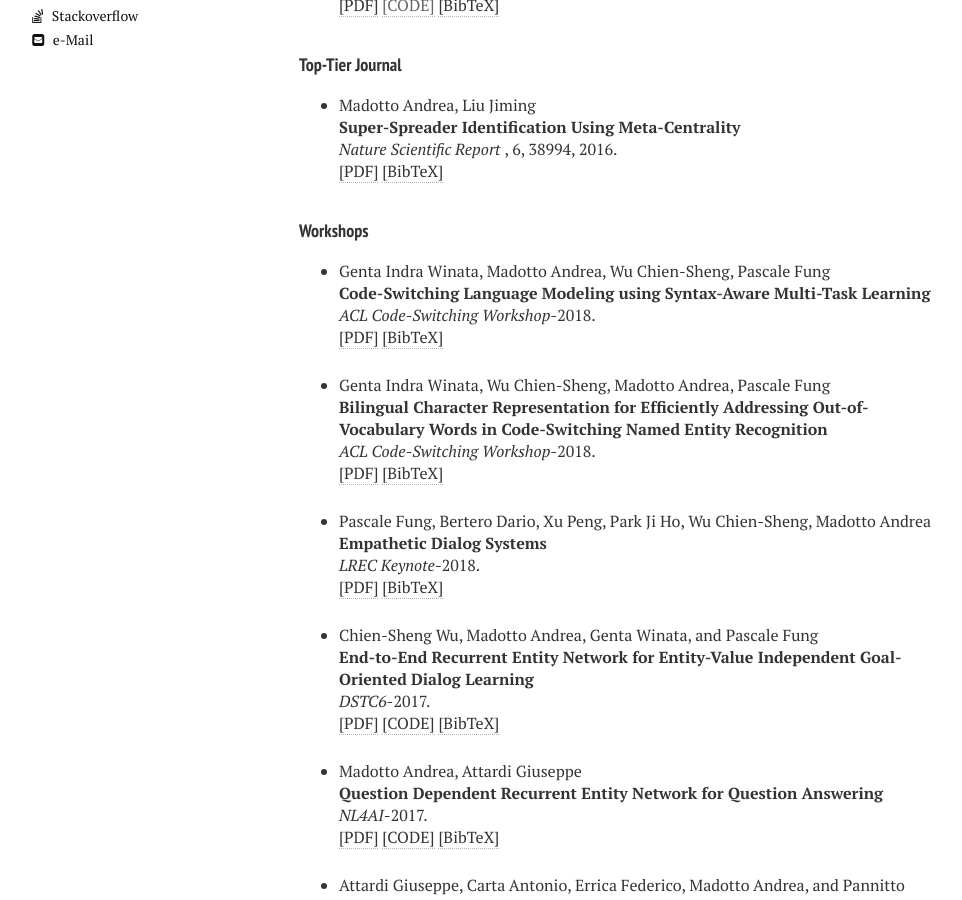
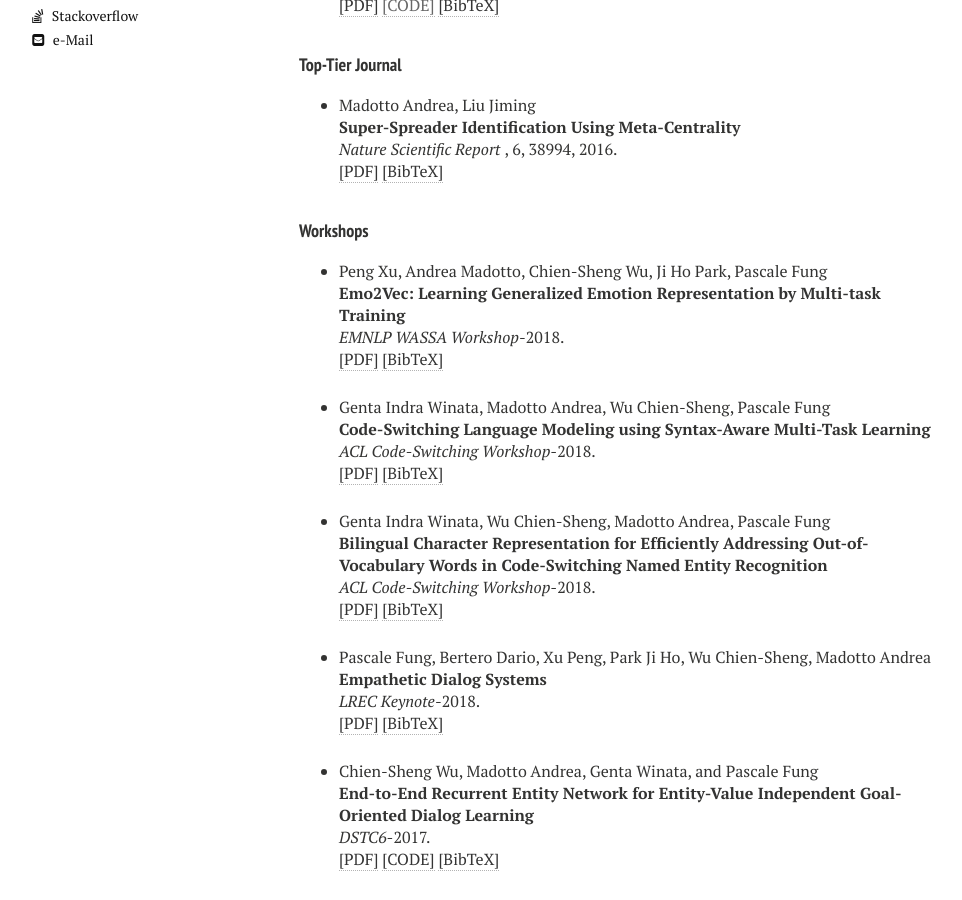
Before and after one commit to andreamad8/OLDWEBSITE, a Jekyll site: the page built from publications.md, in a window 1280 px wide and 900 px high, scrolled down 487 px. Shown: the whole window, without its empty margins (21-983 px from the left). Built offline with Jekyll 4.4.1, drawn with Linux system fonts in a browser that asks for light colours; nearby versions of some CDN libraries.

Commit message:
little update

```diff
--- a/_layouts/cv.html
+++ b/_layouts/cv.html
@@ -76,6 +76,7 @@
 
     <ul>
     <p align="center" ><img src="{{ site.url }}/images/CV/008-education.png" alt="Education" width="120" height="120"></p>
+    <li align="left"><strong>Ph.D.</strong> degree in Electronic & Computer Engineering (Present) </br> supervised by <a href="https://en.wikipedia.org/wiki/Pascale_Fung" target="_blank">Pascale Fung</a>.</li>
     <li align="left"><strong>M.Sc.</strong> degree in Computer Science at Pisa University 110/110 </br> Honours supervised by <a href="http://pages.di.unipi.it/attardi/" target="_blank">Prof. Giuseppe Attardi</a>.</li>
     <li align="left"><strong>M.Sc.</strong> degree in Advanced Information Systems at HKBU 3.89/4.0 Distintion supervised by <a href="https://www.comp.hkbu.edu.hk/~jiming/" target="_blank">Prof. Liu Jiming</a>.</li>
     <li align="left" class="bottom-three"><strong>B.Sc.</strong> degree in Computer Science at Perugia University 110/110 Honours supervised by <a href="https://www.unipg.it/personale/cristina.pinotti" target="_blank">Prof. Pinotti Maria Cristina</a>.</li>
--- a/_layouts/publications.html
+++ b/_layouts/publications.html
@@ -122,14 +122,16 @@ Madotto Andrea*, Chien-Sheng Wu*, and Pascale Fung<br><b>Mem2Seq: Effectively In
 <a href="" target="_blank">[CODE]</a>
 <a href="javascript:toggleBibtex('ICASSP2018')">[BibTeX]</a>
 </p>
-<div id="bib_ICASSP2018" class="bibtex noshow">
+<div id="bib_wu2018end" class="bibtex noshow">
 <pre>
-  @article{2801-18,
-    url = {http://sigport.org/2801},
-    author = {Chien-Sheng Wu; Andrea Madotto; Genta Winata; Pascale Fung},
-    publisher = {IEEE SigPort},
-    title = {End-to-End Dynamic Query Memory Network for Entity-Value Independent Task-Oriented Dialog},
-    year = {2018} }
+  @inproceedings{wu2018end,
+    title={End-to-End Dynamic Query Memory Network for Entity-Value Independent Task-Oriented Dialog},
+    author={Wu, Chien-Sheng and Madotto, Andrea and Winata, Genta Indra and Fung, Pascale},
+    booktitle={2018 IEEE International Conference on Acoustics, Speech and Signal Processing (ICASSP)},
+    pages={6154--6158},
+    year={2018},
+    organization={IEEE}
+  }
 </pre>
 </div>
 </li>
@@ -175,7 +177,30 @@ Madotto Andrea*, Chien-Sheng Wu*, and Pascale Fung<br><b>Mem2Seq: Effectively In
 <!-- Generated from JabRef by PubList by Truong Nghiem at 10:08 on 2017.01.16. -->
 <ul class="biblist">
 
-<!-- Item: DSTC6 -->
+
+<!-- Item: EMO2VEC -->
+<li><p>
+  Peng Xu, Andrea Madotto, Chien-Sheng Wu, Ji Ho Park, Pascale Fung
+  <br>
+  <b>Emo2Vec: Learning Generalized Emotion Representation by Multi-task Training</b><br>
+  <i>EMNLP WASSA Workshop</i>-2018.
+  <br />
+  <a href="https://arxiv.org/abs/1809.04505" target="_blank">[PDF]</a>
+  <a href="javascript:toggleBibtex('CS1')">[BibTeX]</a>
+  </p>
+  <div id="bib_xu2018emo2vec" class="bibtex noshow">
+  <pre>
+    @article{xu2018emo2vec,
+      title={Emo2Vec: Learning Generalized Emotion Representation by Multi-task Training},
+      author={Xu, Peng and Madotto, Andrea and Wu, Chien-Sheng and Park, Ji Ho and Fung, Pascale},
+      journal={arXiv preprint arXiv:1809.04505},
+      year={2018}
+    }
+  </pre>
+  </div>
+  </li>
+
+<!-- Item: CODE1 -->
 <li><p>
   Genta Indra Winata, Madotto Andrea, Wu Chien-Sheng, Pascale Fung
   <br>
```
Also changed, not shown: index.md (+2 -2 lines), 4 other files.
